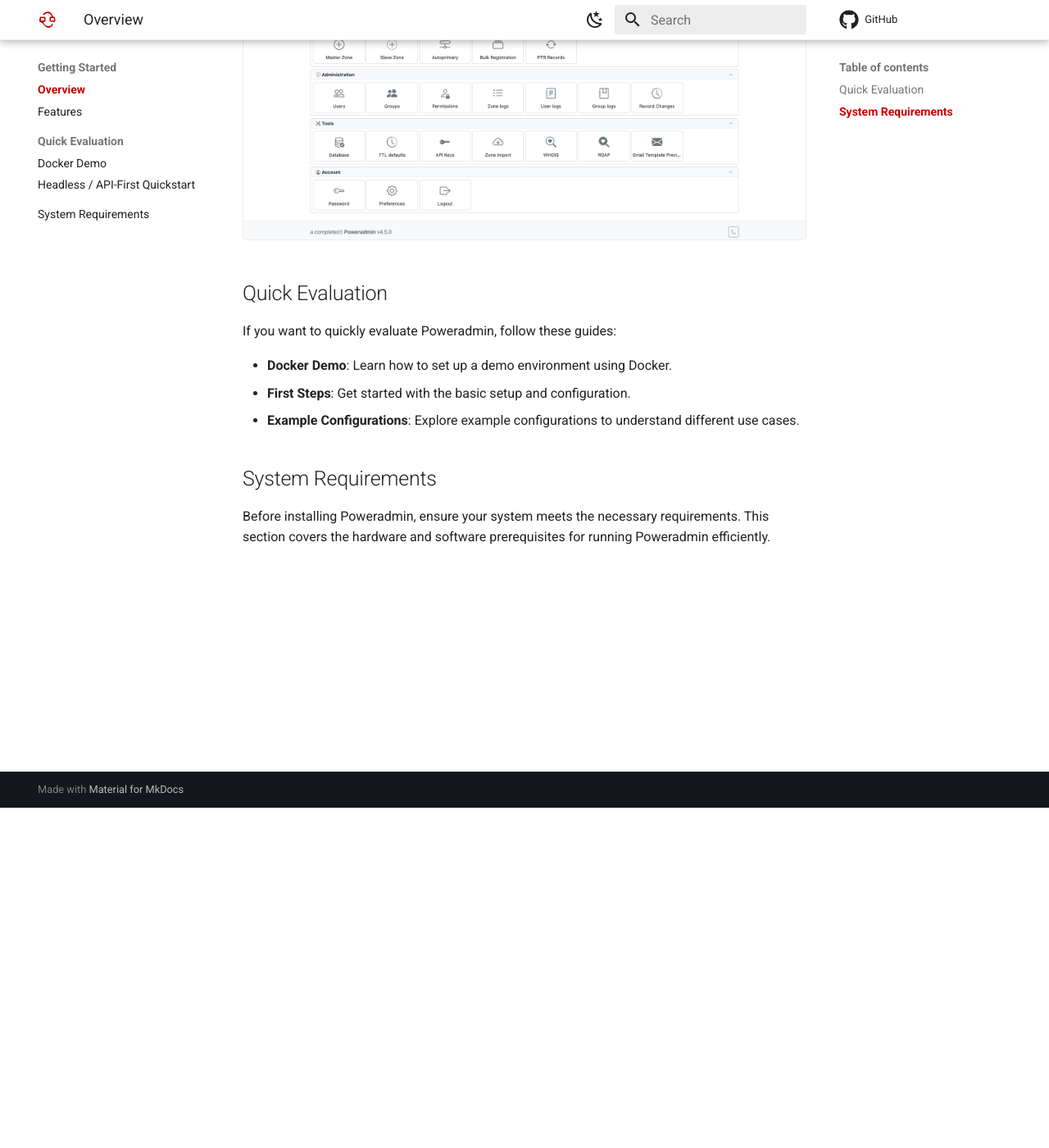
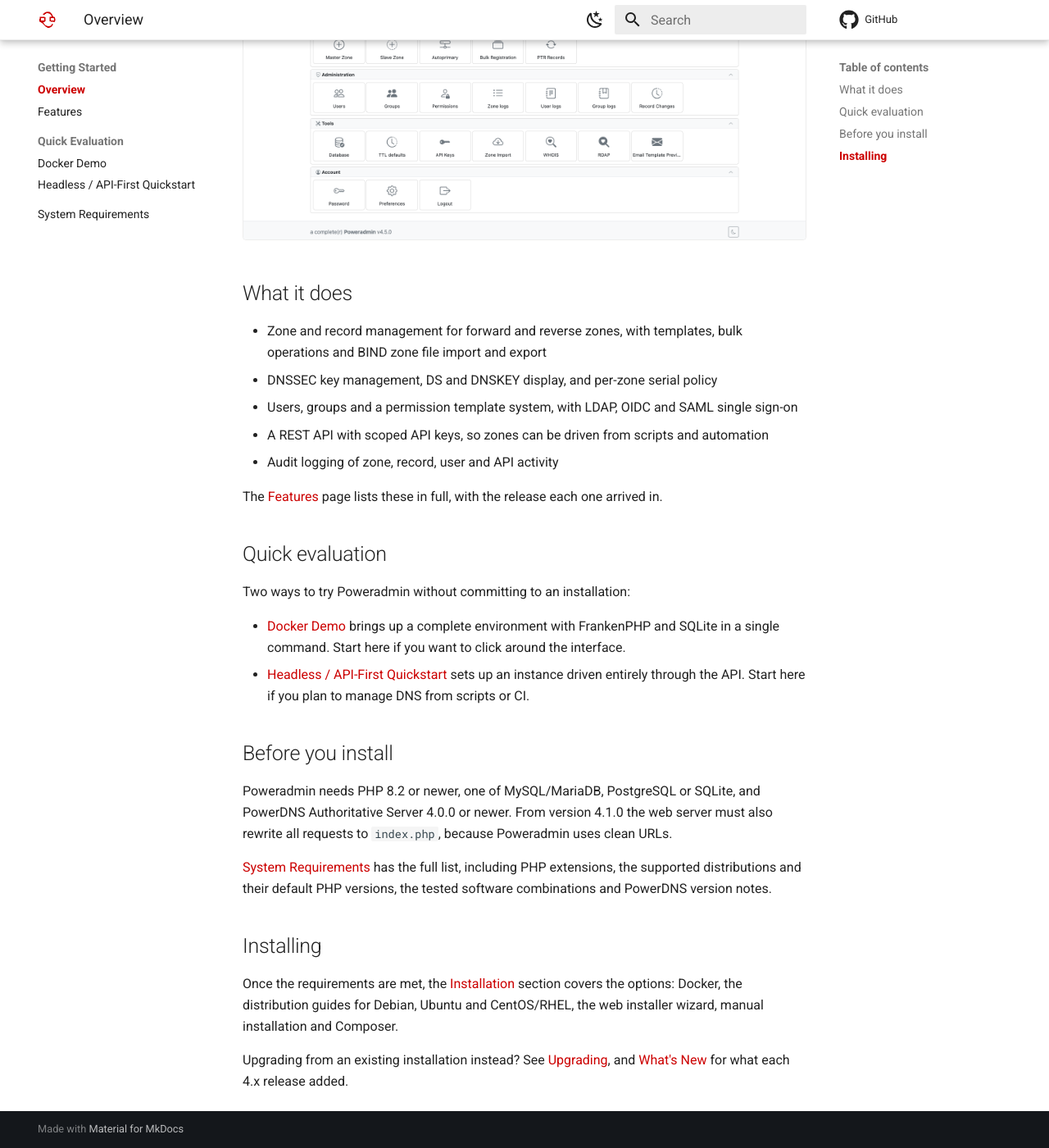
Before and after one commit to poweradmin/poweradmin-docs, an MkDocs documentation site: the page built from docs/getting-started/overview.md, in a window 1280 px wide and 1400 px high, scrolled down 415 px. Shown: the whole window at 82% size. Built offline with MkDocs 1.6.1 and Material for MkDocs 9.7.7, drawn with Linux system fonts in a browser that asks for light colours; comment, search, counter and statistics services are not loaded; some of the changed text lies outside the part shown.

Commit message:
docs(getting-started): replace the overview stub with real content and working links

```diff
--- a/docs/getting-started/overview.md
+++ b/docs/getting-started/overview.md
@@ -1,20 +1,46 @@
 # Overview
 
-Welcome to the Poweradmin documentation! This section will help you get started with Poweradmin, a web-based
-administration tool for PowerDNS. Here, you will find an introduction to the tool, its features, and how to navigate
-through the documentation.
+Poweradmin is a web-based administration tool for the PowerDNS authoritative server. It manages
+forward and reverse zones, records, DNSSEC, users and permissions, either against the PowerDNS
+database directly or through the PowerDNS API.
 
-![Poweradmin Dashboard](/screenshots/dashboard.png)
+![Poweradmin Dashboard](../screenshots/dashboard.png)
 
-## Quick Evaluation
+## What it does
 
-If you want to quickly evaluate Poweradmin, follow these guides:
+- Zone and record management for forward and reverse zones, with templates, bulk operations and
+  BIND zone file import and export
+- DNSSEC key management, DS and DNSKEY display, and per-zone serial policy
+- Users, groups and a permission template system, with LDAP, OIDC and SAML single sign-on
+- A REST API with scoped API keys, so zones can be driven from scripts and automation
+- Audit logging of zone, record, user and API activity
 
-- **Docker Demo**: Learn how to set up a demo environment using Docker.
-- **First Steps**: Get started with the basic setup and configuration.
-- **Example Configurations**: Explore example configurations to understand different use cases.
+The [Features](features.md) page lists these in full, with the release each one arrived in.
 
-## System Requirements
+## Quick evaluation
 
-Before installing Poweradmin, ensure your system meets the necessary requirements. This section covers the hardware and
-software prerequisites for running Poweradmin efficiently.
+Two ways to try Poweradmin without committing to an installation:
+
+- [Docker Demo](docker-demo.md) brings up a complete environment with FrankenPHP and SQLite in a
+  single command. Start here if you want to click around the interface.
+- [Headless / API-First Quickstart](headless-quickstart.md) sets up an instance driven entirely
+  through the API. Start here if you plan to manage DNS from scripts or CI.
+
+## Before you install
+
+Poweradmin needs PHP 8.2 or newer, one of MySQL/MariaDB, PostgreSQL or SQLite, and PowerDNS
+Authoritative Server 4.0.0 or newer. From version 4.1.0 the web server must also rewrite all
+requests to `index.php`, because Poweradmin uses clean URLs.
+
+[System Requirements](requirements.md) has the full list, including PHP extensions, the supported
+distributions and their default PHP versions, the tested software combinations and PowerDNS version
+notes.
+
+## Installing
+
+Once the requirements are met, the [Installation](../installation/index.md) section covers the
+options: Docker, the distribution guides for Debian, Ubuntu and CentOS/RHEL, the web installer
+wizard, manual installation and Composer.
+
+Upgrading from an existing installation instead? See [Upgrading](../upgrading/index.md), and
+[What's New](../whats-new/index.md) for what each 4.x release added.
```
